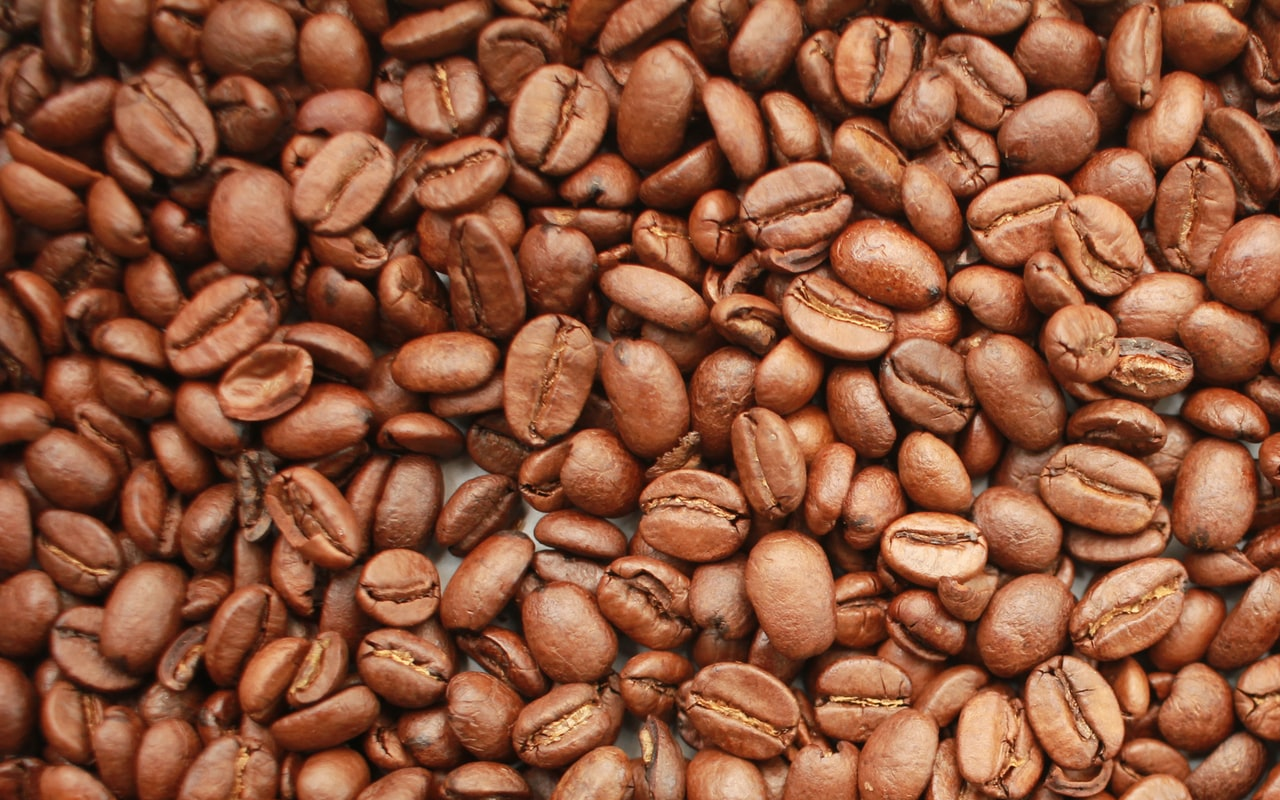
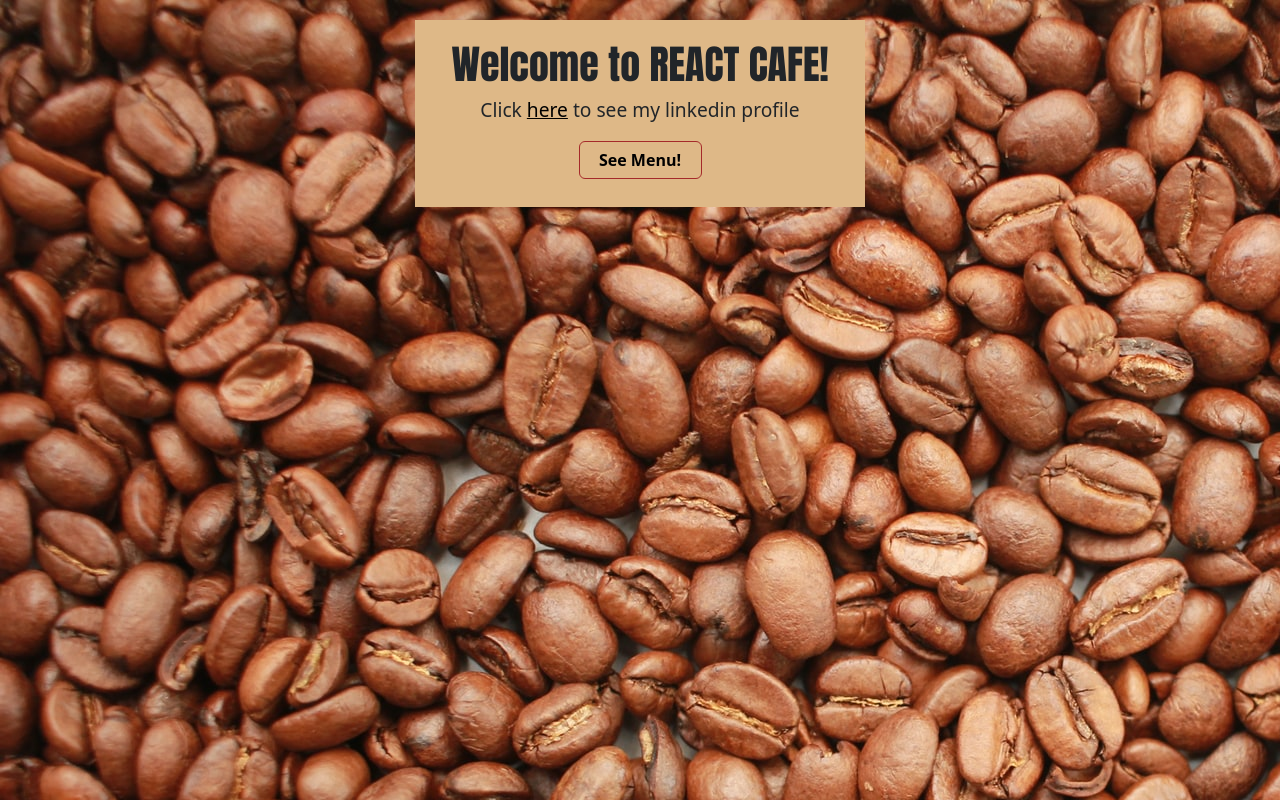
Before and after one commit to EiffelIKE/Coffe-Menu, a React (Create React App) app: page /Welcome in a window 1280 px wide. Before the commit this address had no page. Built offline with nearby package versions, Linux system fonts and the light colour scheme.

Commit message:
Welcome page created, also added two buttons with bootstrap styles with react router's useNavigate()  hooks

```diff
--- a/src/App.js
+++ b/src/App.js
@@ -1,5 +1,6 @@
 import React from 'react'
 import Menu from './pages/Menu'
+import Welcome from './pages/Welcome'
 import { BrowserRouter, Routes, Route, Navigate } from 'react-router-dom'
 
 const App = () => {
@@ -7,6 +8,7 @@ const App = () => {
     <BrowserRouter>
       <Routes>
       <Route path='/' element= {<Navigate to= '/Welcome' /> } />
+      <Route path='/Welcome' element= {<Welcome/>}/>
       <Route path= '/Menu' element= {<Menu/>} />
       {/* <Route path= '*' element={<NotFound/>} /> */}
       </Routes>
--- a/src/components/styles/Menu.css
+++ b/src/components/styles/Menu.css
@@ -2,7 +2,7 @@
     width: 80%;
     background-color: burlywood;
     margin: 0 auto;
-    padding: 20px 20px 0 20px;
+    padding: 20px ;
     max-width: 450px;
     font-size: 1.2rem;
 }
@@ -10,3 +10,11 @@
     text-align: center;
     display: block;
 }
+.menu .go{
+   width: 30%;
+
+   margin: 0 35%;
+   font-weight: 600;
+   color: black;
+   border-color: brown;
+}
--- /dev/null
+++ b/src/components/styles/Welcome.css
@@ -0,0 +1,26 @@
+.welcome{
+    grid-template-columns: 100%;
+    padding-bottom: 1.75rem;
+    text-align: center;
+}
+.go{
+    text-align: center;
+    font-weight: 600;
+    color: black;
+    border-color: brown;
+}
+.menu a {
+    color: black;
+}
+
+.menu a:visited {
+  color: black;
+}
+
+.menu a:hover {
+  color: brown;
+}
+
+.menu a:active {
+  color: brown;
+}
--- a/src/pages/Menu.js
+++ b/src/pages/Menu.js
@@ -3,10 +3,12 @@ import ProductContainer from '../components/ProductContainer'
 import Title from '../components/Title'
 import useFetchAPI from '../hooks/useFetchAPI'
 import { url } from '../config'
+import { useNavigate } from 'react-router-dom'
 import '../components/styles/Menu.css'
 
 const Menu = () => {
   const { data } = useFetchAPI(url + 'Types')
+  const navigate = useNavigate()
   return (
         <div className='menu'>
             <Title/>
@@ -19,6 +21,10 @@ const Menu = () => {
                 />
               )
             })}
+             <button type="button"
+            className="btn btn-outline-dark go"
+            onClick={() => navigate('/Welcome')}
+            >Back</button>
         </div>
   )
 }
--- /dev/null
+++ b/src/pages/Welcome.js
@@ -0,0 +1,25 @@
+import React from 'react'
+import { useNavigate } from 'react-router-dom'
+import '../components/styles/Welcome.css'
+
+const Welcome = () => {
+  const navigate = useNavigate()
+  return (
+        <div className='menu welcome'>
+          <h1>Welcome to REACT CAFE!</h1>
+          <p>Click  <a
+          rel='noreferrer'
+          target="_blank"
+          href='https://www.linkedin.com/in/jos%C3%A9-carlos-p%C3%A9rez-trujillo-b88a99230'>
+                here
+              </a> to see my linkedin profile
+            </p>
+            <button type="button"
+            className="btn btn-outline-dark go"
+            onClick={() => navigate('/Menu')}
+            >See Menu!</button>
+        </div>
+  )
+}
+
+export default Welcome
```
